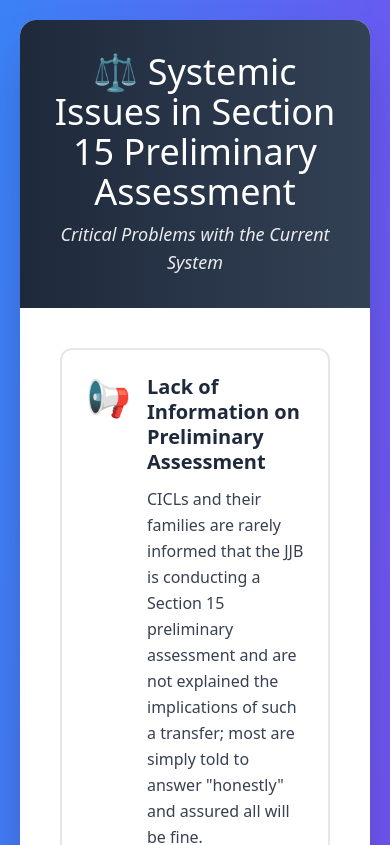
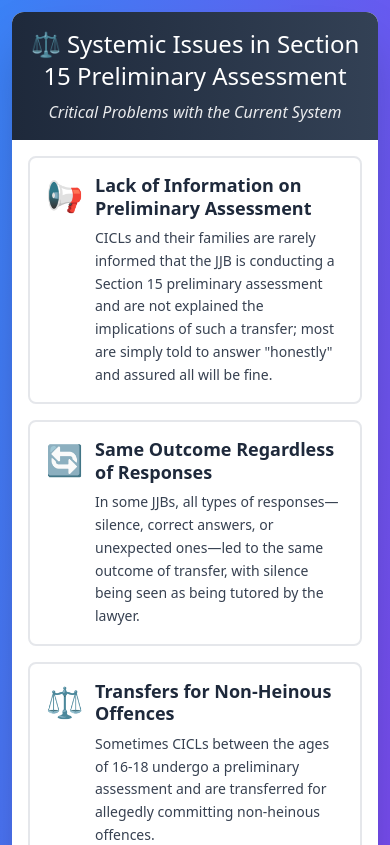
Before and after one commit to Vangi96/juvenile-justice-journey-sim, a React (Vite) app: page /systemic-issues in a window 390 px wide. Shown: the top 845 px of the page. Built offline with nearby package versions, Linux system fonts and the light colour scheme.

Commit message:
Refactor: Improve mobile responsiveness
Adjusted layout and styling for better mobile viewing.

```diff
--- a/src/pages/SystemicIssues.tsx
+++ b/src/pages/SystemicIssues.tsx
@@ -1,3 +1,4 @@
+
 import { useNavigate } from 'react-router-dom';
 
 const SystemicIssues = () => {
@@ -47,22 +48,22 @@ const SystemicIssues = () => {
   ];
 
   return (
-    <div className="min-h-screen bg-gradient-to-br from-blue-500 to-purple-600 p-5">
-      <div className="max-w-6xl mx-auto bg-white rounded-2xl shadow-2xl overflow-hidden">
-        <div className="bg-gradient-to-r from-slate-800 to-slate-700 text-white p-8 text-center">
-          <h1 className="text-4xl font-light mb-2">⚖️ Systemic Issues in Section 15 Preliminary Assessment</h1>
-          <p className="text-lg opacity-90 italic">Critical Problems with the Current System</p>
+    <div className="min-h-screen bg-gradient-to-br from-blue-500 to-purple-600 p-3 sm:p-5">
+      <div className="max-w-6xl mx-auto bg-white rounded-xl sm:rounded-2xl shadow-2xl overflow-hidden">
+        <div className="bg-gradient-to-r from-slate-800 to-slate-700 text-white p-4 sm:p-8 text-center">
+          <h1 className="text-2xl sm:text-4xl font-light mb-2">⚖️ Systemic Issues in Section 15 Preliminary Assessment</h1>
+          <p className="text-base sm:text-lg opacity-90 italic">Critical Problems with the Current System</p>
         </div>
 
-        <div className="p-10">
-          <div className="grid grid-cols-1 md:grid-cols-2 gap-6 mb-8">
+        <div className="p-4 sm:p-10">
+          <div className="grid grid-cols-1 gap-4 sm:gap-6 mb-6 sm:mb-8">
             {issues.map((issue, index) => (
-              <div key={index} className="bg-white border-2 border-gray-200 rounded-xl p-6 hover:border-blue-400 hover:shadow-lg transition-all duration-300 transform hover:-translate-y-1">
-                <div className="flex items-start gap-4">
-                  <div className="text-4xl flex-shrink-0 mt-1">{issue.icon}</div>
-                  <div className="flex-1">
-                    <h3 className="text-xl font-semibold text-slate-800 mb-3 leading-tight">{issue.title}</h3>
-                    <p className="text-gray-700 leading-relaxed">{issue.description}</p>
+              <div key={index} className="bg-white border-2 border-gray-200 rounded-lg sm:rounded-xl p-4 sm:p-6 hover:border-blue-400 hover:shadow-lg transition-all duration-300 active:bg-gray-50">
+                <div className="flex items-start gap-3 sm:gap-4">
+                  <div className="text-3xl sm:text-4xl flex-shrink-0 mt-1">{issue.icon}</div>
+                  <div className="flex-1 min-w-0">
+                    <h3 className="text-lg sm:text-xl font-semibold text-slate-800 mb-2 sm:mb-3 leading-tight">{issue.title}</h3>
+                    <p className="text-sm sm:text-base text-gray-700 leading-relaxed">{issue.description}</p>
                   </div>
                 </div>
               </div>
@@ -72,7 +73,7 @@ const SystemicIssues = () => {
           <div className="flex justify-center">
             <button
               onClick={() => navigate('/results')}
-              className="px-8 py-3 bg-gradient-to-r from-blue-500 to-blue-600 text-white rounded-full hover:shadow-lg transform hover:-translate-y-1 transition-all duration-300 uppercase tracking-wider font-medium"
+              className="w-full sm:w-auto px-6 sm:px-8 py-4 sm:py-3 bg-gradient-to-r from-blue-500 to-blue-600 text-white rounded-full hover:shadow-lg active:bg-blue-700 transition-all duration-300 uppercase tracking-wider font-medium text-sm sm:text-base touch-manipulation"
             >
               ← Back to Results
             </button>
```
